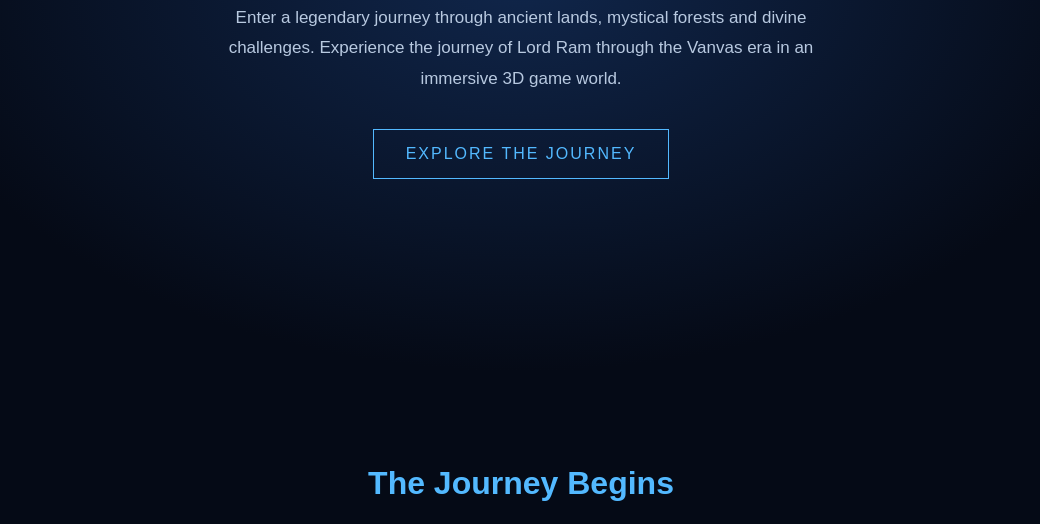
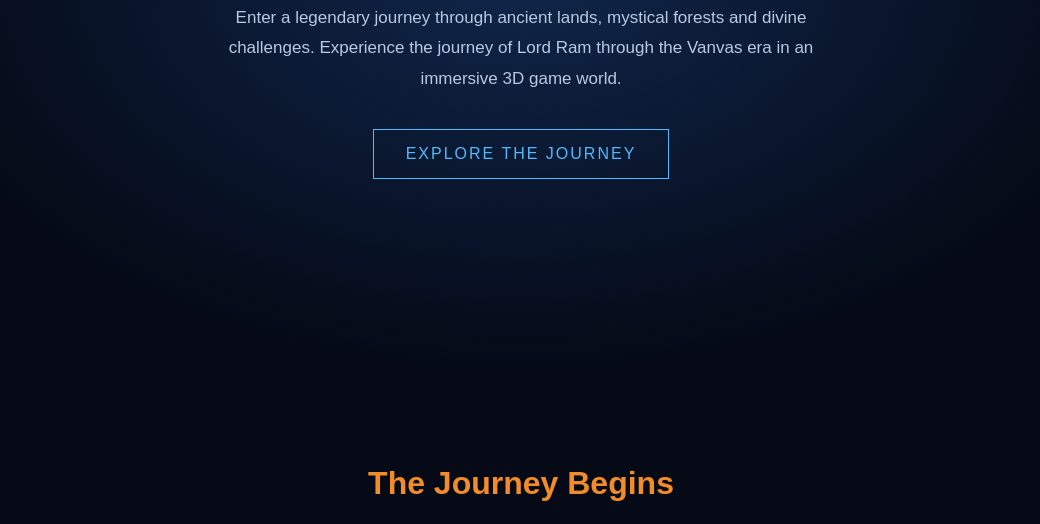
Before and after one commit to ckhupkar-45/Ramayana-fury-of-the-gods, a plain HTML site: page index.html in a window 1280 px wide. Shown: the part 425-949 px from the top of the page, without its empty margins (119-1159 px from the left). Drawn offline with Linux system fonts and the light colour scheme.

Commit message:
Update index.html

```diff
--- a/index.html
+++ b/index.html
@@ -78,7 +78,7 @@
     }
 
     section h2 {
-      color: #53B9FF;
+      color: #F28C28;
       font-size: 32px;
       margin-bottom: 25px;
     }
```
